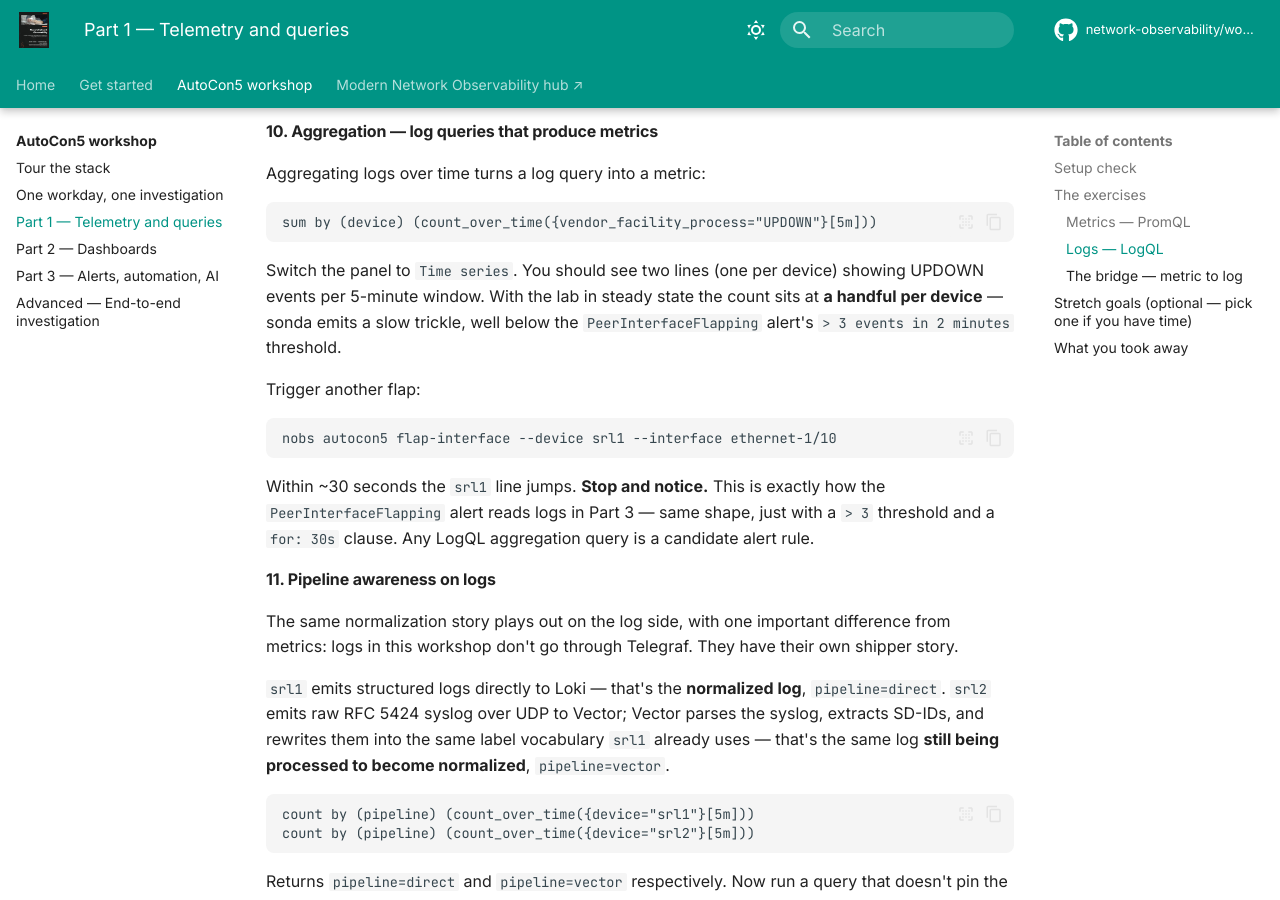
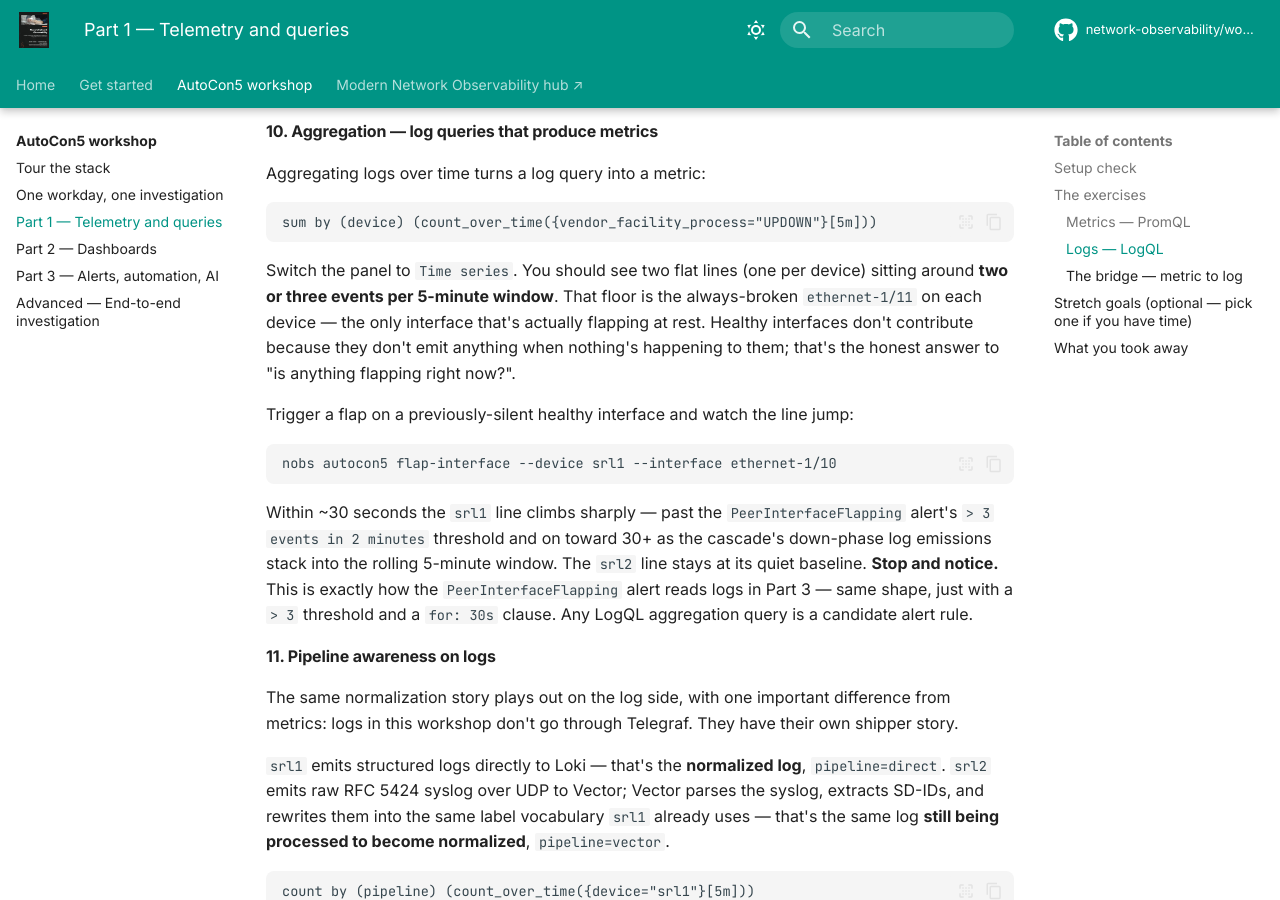
Before and after one commit to network-observability/workshops, an MkDocs documentation site: the page built from docs/workshop/part-1.md, in a window 1280 px wide and 900 px high, scrolled down 11608 px. Built offline with MkDocs 1.6.1 and Material for MkDocs 9.7.7, drawn with Linux system fonts in a browser that asks for light colours; comment, search, counter and statistics services are not loaded.

Commit message:
docs(part-1): align Ex 10 with the new no-baseline behavior
Healthy-interface UPDOWN baseline was removed from sonda/catalog/all-logs.yaml
in the previous commit; Part 1 Ex 10 still described "a handful per device"
at rest, which is now ~2-3/5min (only the broken ethernet-1/11 trickles).
Tightened the prose to match: two flat lines from the always-broken
interface, healthy interfaces silent, line climbs sharply on flap.

````diff
--- a/workshops/autocon5/guides/part-1-telemetry-and-queries.md
+++ b/workshops/autocon5/guides/part-1-telemetry-and-queries.md
@@ -325,15 +325,15 @@ Aggregating logs over time turns a log query into a metric:
 sum by (device) (count_over_time({vendor_facility_process="UPDOWN"}[5m]))
 ```
 
-Switch the panel to `Time series`. You should see two lines (one per device) showing UPDOWN events per 5-minute window. With the lab in steady state the count sits at **a handful per device** — sonda emits a slow trickle, well below the `PeerInterfaceFlapping` alert's `> 3 events in 2 minutes` threshold.
+Switch the panel to `Time series`. You should see two flat lines (one per device) sitting around **two or three events per 5-minute window**. That floor is the always-broken `ethernet-1/11` on each device — the only interface that's actually flapping at rest. Healthy interfaces don't contribute because they don't emit anything when nothing's happening to them; that's the honest answer to "is anything flapping right now?".
 
-Trigger another flap:
+Trigger a flap on a previously-silent healthy interface and watch the line jump:
 
 ```bash
 nobs autocon5 flap-interface --device srl1 --interface ethernet-1/10
 ```
 
-Within ~30 seconds the `srl1` line jumps. **Stop and notice.** This is exactly how the `PeerInterfaceFlapping` alert reads logs in Part 3 — same shape, just with a `> 3` threshold and a `for: 30s` clause. Any LogQL aggregation query is a candidate alert rule.
+Within ~30 seconds the `srl1` line climbs sharply — past the `PeerInterfaceFlapping` alert's `> 3 events in 2 minutes` threshold and on toward 30+ as the cascade's down-phase log emissions stack into the rolling 5-minute window. The `srl2` line stays at its quiet baseline. **Stop and notice.** This is exactly how the `PeerInterfaceFlapping` alert reads logs in Part 3 — same shape, just with a `> 3` threshold and a `for: 30s` clause. Any LogQL aggregation query is a candidate alert rule.
 
 #### 11. Pipeline awareness on logs
 
````
